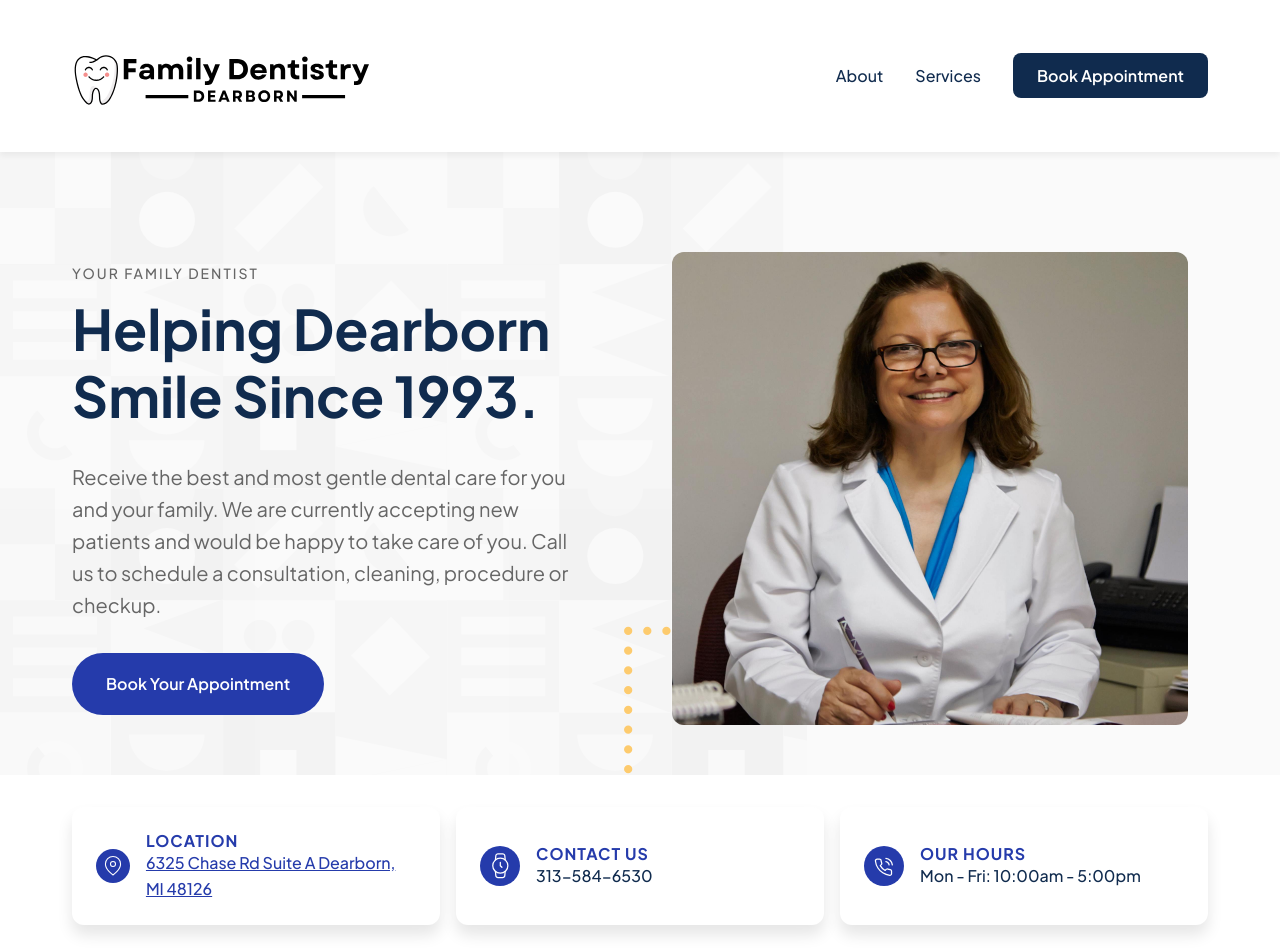
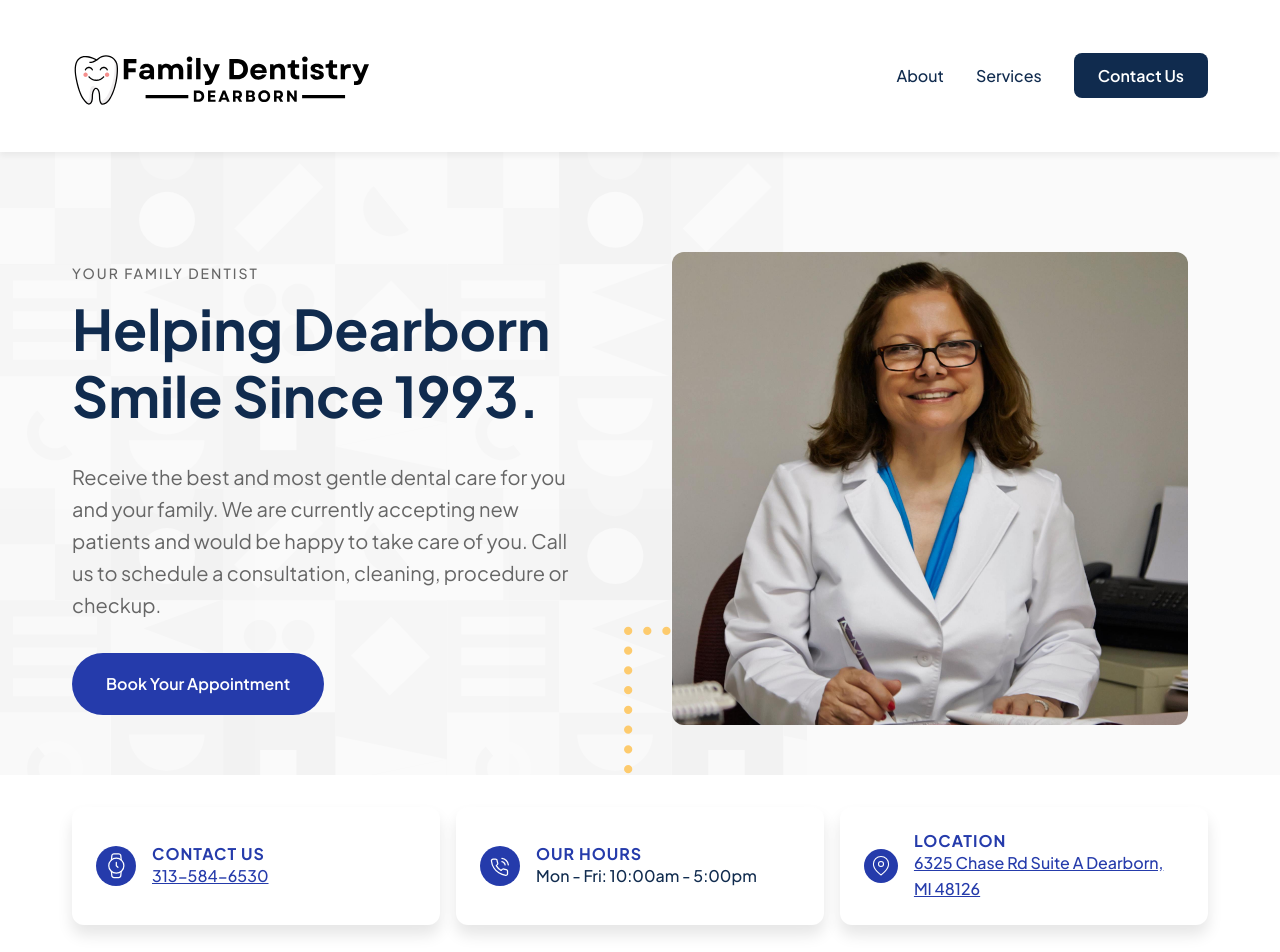
Before and after one commit to bromeid/familydentistrydearborn, a plain HTML site: page index.html in a window 1280 px wide. Shown: the top 952 px of the page. Drawn offline with Linux system fonts and the light colour scheme.

Commit message:
Update navbar button text to Contact Us

```diff
--- a/index.html
+++ b/index.html
@@ -30,7 +30,7 @@
                 <ul class="nav-list">
                     <li><a href="#about" class="nav-link">About</a></li>
                     <li><a href="#services" class="nav-link">Services</a></li>
-                    <li><a href="#contact" class="nav-button">Book Appointment</a></li>
+                    <li><a href="#contact" class="nav-button">Contact Us</a></li>
                 </ul>
             </nav>
         </div>
@@ -67,21 +67,12 @@
         <section class="contact-ribbon">
             <div class="container ribbon-container">
                 <div class="ribbon-card">
-                    <div class="ribbon-icon"><img src="images/icon-location.svg" alt="Location Icon"
-                            style="width: 40px;"></div>
-                    <div class="ribbon-text">
-                        <h3>Location</h3>
-                        <p><a href="https://www.google.com/maps?q=6325+Chase+Rd+Suite+A+Dearborn,+MI+48126"
-                                target="_blank" style="text-decoration: underline; color: var(--primary-blue);">6325
-                                Chase Rd Suite A Dearborn, MI 48126</a></p>
-                    </div>
-                </div>
-                <div class="ribbon-card">
                     <div class="ribbon-icon"><img src="images/icon-clock.svg" alt="Phone Icon" style="width: 40px;">
                     </div>
                     <div class="ribbon-text">
                         <h3>Contact us</h3>
-                        <p>313-584-6530</p>
+                        <p><a href="tel:3135846530"
+                                style="text-decoration: underline; color: var(--primary-blue);">313-584-6530</a></p>
                     </div>
                 </div>
                 <div class="ribbon-card">
@@ -90,6 +81,16 @@
                     <div class="ribbon-text">
                         <h3>Our Hours</h3>
                         <p>Mon - Fri: 10:00am - 5:00pm</p>
+                    </div>
+                </div>
+                <div class="ribbon-card">
+                    <div class="ribbon-icon"><img src="images/icon-location.svg" alt="Location Icon"
+                            style="width: 40px;"></div>
+                    <div class="ribbon-text">
+                        <h3>Location</h3>
+                        <p><a href="https://www.google.com/maps?q=6325+Chase+Rd+Suite+A+Dearborn,+MI+48126"
+                                target="_blank" style="text-decoration: underline; color: var(--primary-blue);">6325
+                                Chase Rd Suite A Dearborn, MI 48126</a></p>
                     </div>
                 </div>
             </div>
```
